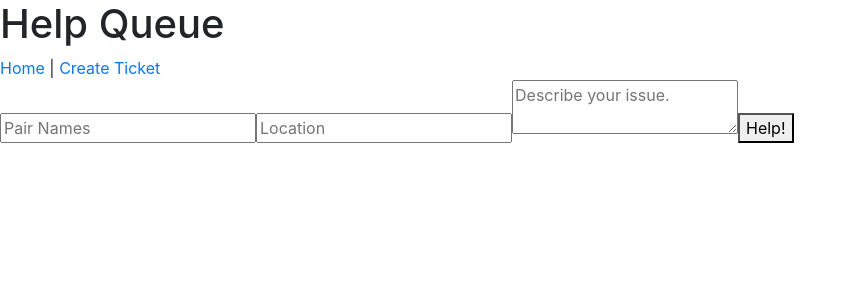
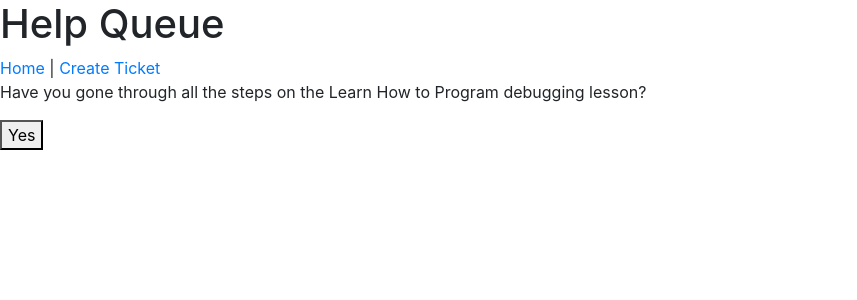
Before and after one commit to wymerkd/react-week-2-help-queue, a React (Create React App) app: page /#/newticket in a window 1280 px wide. Shown: the top 300 px of the page, without its empty margins (0-857 px from the left). Built offline with nearby package versions, Linux system fonts and the light colour scheme.

Commit message:
follow through homework to unique id

```diff
--- a/src/App.js
+++ b/src/App.js
@@ -5,19 +5,37 @@ import { Switch, Route } from 'react-router-dom';
 import Error404 from './components/Error404';
 import Header from './components/Header';
 import TicketList from './components/TicketList';
-import NewTicketForm from './components/NewTicketForm';
+import NewTicketControl from './components/NewTicketControl';
 
-function App() {
+class App extends React.Component {
+
+  constructor(props) {
+    super(props);
+    this.state = {
+      masterTicketList: []
+    };
+    this.handleAddingNewTicketToList = this.handleAddingNewTicketToList.bind(this);
+  }
+
+  handleAddingNewTicketToList(newTicket){
+    var newMasterTicketList = this.state.masterTicketList.slice();
+    newMasterTicketList.push(newTicket);
+    this.setState({masterTicketList: newMasterTicketList});
+  }
+
+  render(){
     return (
       <div>
         <Header/>
         <Switch>
-        <Route exact path='/' component={TicketList}/>
-        <Route path='/newticket' component={NewTicketForm}/>
-        <Route component={Error404}/>
+          <Route exact path='/' render={()=><TicketList ticketList={this.state.masterTicketList} />} />
+          <Route path='/newticket' render={()=><NewTicketControl onNewTicketCreation={this.handleAddingNewTicketToList} />} />
+          <Route component={Error404} />
         </Switch>
       </div>
     );
   }
 
+}
+
 export default App;
--- /dev/null
+++ b/src/components/ConfirmationQuestions.jsx
@@ -0,0 +1,17 @@
+import React from 'react';
+import PropTypes from 'prop-types';
+
+function ConfirmationQuestions(props){
+  return(
+    <div>
+      <p>Have you gone through all the steps on the Learn How to Program debugging lesson?</p>
+      <button onClick={props.onTroubleshootingConfirmation}>Yes</button>
+    </div>
+  );
+}
+
+ConfirmationQuestions.propTypes = {
+  onTroubleshootingConfirmation: PropTypes.func
+};
+
+export default ConfirmationQuestions;
--- /dev/null
+++ b/src/components/NewTicketControl.jsx
@@ -0,0 +1,39 @@
+import React from 'react';
+import ConfirmationQuestions from './ConfirmationQuestions';
+import NewTicketForm from './NewTicketForm';
+import PropTypes from "prop-types";
+
+class NewTicketControl extends React.Component {
+
+  constructor(props) {
+    super(props);
+    this.state = {
+      formVisibleOnPage: false
+    };
+    this.handleTroubleshootingConfirmation = this.handleTroubleshootingConfirmation.bind(this);
+  }
+
+  handleTroubleshootingConfirmation(){
+    this.setState({formVisibleOnPage: true});
+  }
+
+  render(){
+    let currentlyVisibleContent = null;
+    if (this.state.formVisibleOnPage){
+      currentlyVisibleContent = <NewTicketForm onNewTicketCreation={this.props.onNewTicketCreation}/>;
+    } else {
+      currentlyVisibleContent = <ConfirmationQuestions onTroubleshootingConfirmation={this.handleTroubleshootingConfirmation}/>;
+    }
+    return (
+      <div>
+        {currentlyVisibleContent}
+      </div>
+    );
+  }
+}
+
+NewTicketControl.propTypes = {
+  onNewTicketCreation: PropTypes.func
+};
+
+export default NewTicketControl;
--- a/src/components/NewTicketForm.jsx
+++ b/src/components/NewTicketForm.jsx
@@ -1,20 +1,38 @@
+
 import React from 'react';
 
 function NewTicketForm(){
+  let _names = null;
+  let _location = null;
+  let _issue = null;
+
+  function handleNewTicketFormSubmission(event) {
+    event.preventDefault();
+    console.log(_names.value);
+    console.log(_location.value);
+    console.log(_issue.value);
+    _names.value = ''
+    _location.value = ''
+    _issue.value = ''
+  }
+
   return (
     <div>
-      <form>
+      <form onSubmit={handleNewTicketFormSubmission}>
         <input
           type='text'
           id='names'
-          placeholder='Pair Names'/>
+          placeholder='Pair Names'
+          ref={(input) => {_names = input;}}/>
         <input
           type='text'
           id='location'
-          placeholder='Location'/>
+          placeholder='Location'
+          ref={(input) => {_location = input;}}/>
         <textarea
           id='issue'
-          placeholder='Describe your issue.'/>
+          placeholder='Describe your issue.'
+          ref={(textarea) => {_issue = textarea;}}/>
         <button type='submit'>Help!</button>
       </form>
     </div>
--- a/src/components/TicketList.jsx
+++ b/src/components/TicketList.jsx
@@ -1,29 +1,12 @@
 import React from 'react';
 import Ticket from './Ticket';
+import PropTypes from 'prop-types';
 
-var masterTicketList = [
-  {
-    names: 'Thato and Haley',
-    location: '3A',
-    issue: 'Firebase won\'t save record. Halp.'
-  },
-  {
-    names: 'Sleater and Kinney',
-    location: '4B',
-    issue: 'Fox image not displaying on page, can only see duck?'
-  },
-  {
-    names: 'Imani & Jacob',
-    location: '9F',
-    issue: 'Donkey picture not displaying on hover in Zoology app. :('
-  }
-];
-
-function TicketList(){
+function TicketList(props){
   return (
     <div>
       <hr/>
-      {masterTicketList.map((ticket, index) =>
+      {props.ticketList.map((ticket, index) =>
         <Ticket names={ticket.names}
           location={ticket.location}
           issue={ticket.issue}
@@ -33,4 +16,8 @@ function TicketList(){
   );
 }
 
+TicketList.propTypes = {
+  ticketList: PropTypes.array
+};
+
 export default TicketList;
```
Lines whose indentation alone changed are shown as unchanged.
